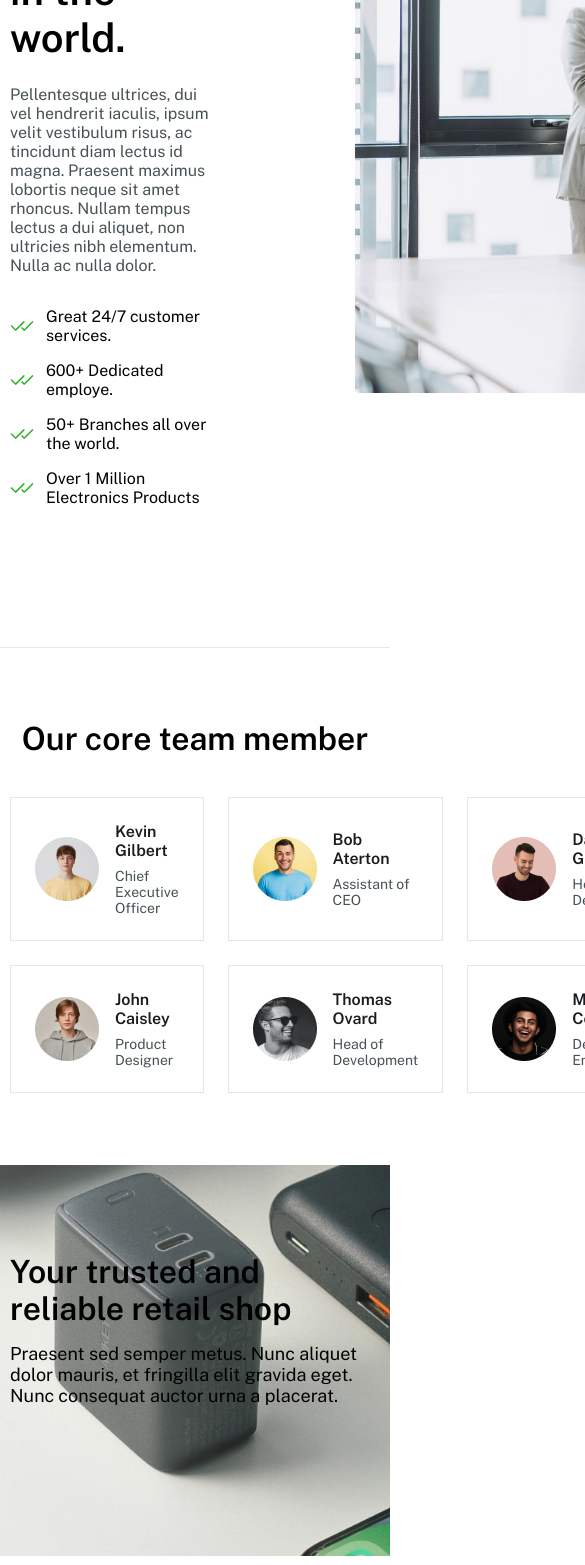
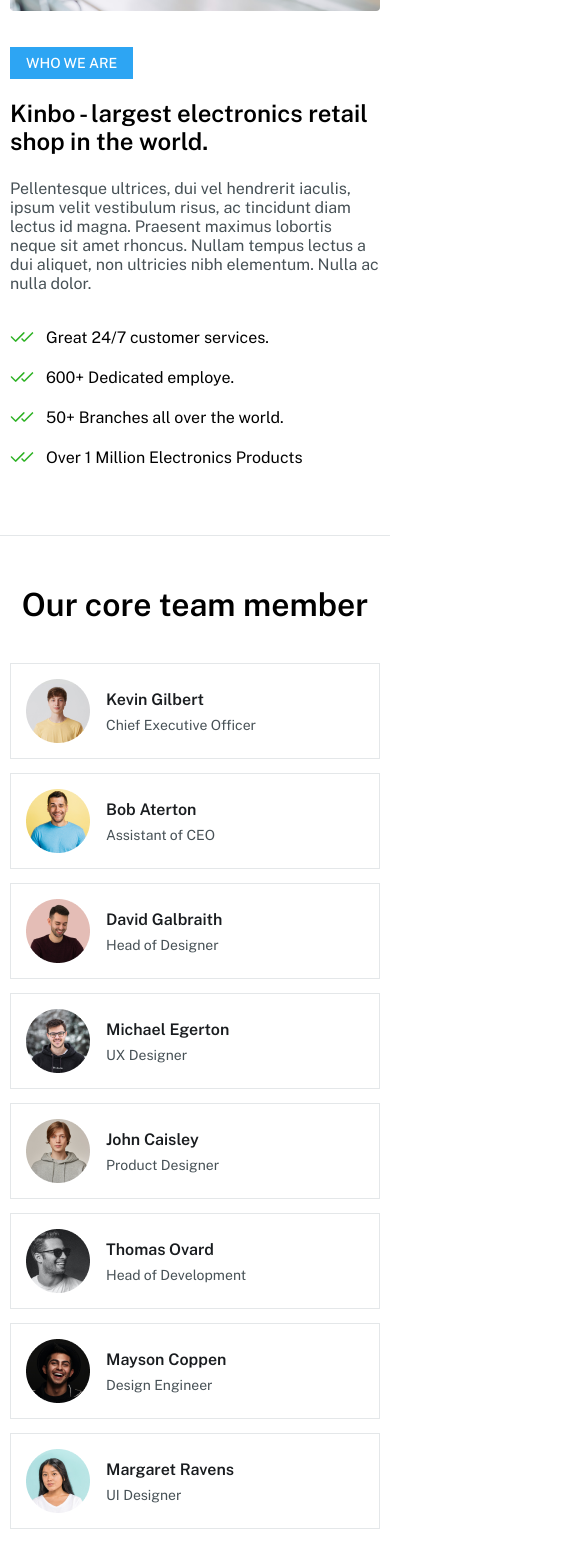
Before and after one commit to R4AYA4R/CliconSiteOnReact, a React (Create React App) app: page /about in a window 390 px wide. Shown: the part 432-1997 px from the top of the page, 585 px wide, since content can reach past the window. Built offline with nearby package versions, Linux system fonts and the light colour scheme; data requests are answered from the project's data file.

Commit message:
added adaptive about us page

```diff
--- a/db.json
+++ b/db.json
@@ -33,7 +33,7 @@
       "price": 890,
       "priceFilter": "$500 to $1,000",
       "amount": 1,
-      "rating": 0,
+      "rating": 3,
       "totalPrice": 890
     },
     {
@@ -184,6 +184,13 @@
       "text": "asdfasdfasdfasf",
       "rating": 3,
       "id": 9
+    },
+    {
+      "name": "Michael",
+      "nameFor": "Wired Over-Ear Hyrocopter with USB",
+      "text": "asdfasdfasdfasdfasdfasf",
+      "rating": 3,
+      "id": 10
     }
   ],
   "productsBasket": [
@@ -260,6 +267,19 @@
       "usualProductId": 5,
       "forUser": "bob@gmail.com",
       "id": 8
+    },
+    {
+      "name": "Wired Over-Ear Hyrocopter with USB",
+      "category": "Electronics Devices",
+      "image": "/images/sectionCatalog/Image (1).png",
+      "price": 890,
+      "rating": 3,
+      "priceFilter": "$500 to $1,000",
+      "amount": 5,
+      "totalPrice": 4450,
+      "usualProductId": 3,
+      "forUser": "michael@gmail.com",
+      "id": 9
     }
   ]
 }
--- a/src/index.css
+++ b/src/index.css
@@ -2377,6 +2377,26 @@ a {
     .flashItem__info-title{
         font-size: 13px;
     }
+
+    .sectionAbout__top-img{
+        max-width: 500px;
+    }
+
+    .sectionAbout__top{
+        gap: 36px;
+    }
+
+    .sectionTeam__team{
+        gap: 14px;
+    }
+
+    .team__item{
+        padding: 15px;
+    }
+
+    .sectionTrusted{
+        padding: 88px 0 150px 50px;
+    }
 }
 
 @media (max-width:1100px){
@@ -2435,6 +2455,10 @@ a {
         flex-wrap: wrap;
         gap: 5px 16px; /* указываем первым значением gap для рядов(по вертикали),а вторым - gap для колонок(по горизонтали) */
     }
+
+    .sectionTeam__team{
+        grid-template-columns: repeat(3,1fr);
+    }
 }
 
 @media (max-width:970px){
@@ -2500,6 +2524,15 @@ a {
     .productsBlock__top-inputBlock{
         min-width: 300px;
     }
+
+    .top__info-title{
+        font-size: 24px;
+    }
+
+
+    .sectionAbout__top{
+        padding: 70px 0;
+    }
 }
 
 @media (max-width:870px) {
@@ -2538,7 +2571,21 @@ a {
         max-width: 40px;
     }
 
-
+    .sectionAbout__top{
+        flex-direction: column;
+    }
+
+    .sectionAbout__top-img{
+        order: -1;
+    }
+
+    .sectionTeam__team{
+        grid-template-columns: repeat(2,1fr);
+    }
+
+    .sectionTrusted{
+        padding: 88px 0 100px 50px;
+    }
 }
 
 @media (max-width:800px){
@@ -2664,6 +2711,19 @@ a {
         margin-bottom: 50px;
     }
 
+    .sectionAbout__top,
+    .sectionTeam__inner{
+        padding: 50px 0;
+    }
+
+    .sectionTrusted{
+        margin-bottom: 50px;
+    }
+
+    .sectionTrusted{
+        padding: 88px 0 100px 20px;
+    }
+
 }
 
 @media (max-width:690px){
@@ -2785,6 +2845,7 @@ a {
     .sectionCatalog__productsBlock-pagination{
         margin: 40px 0;
     }
+
 }
 
 @media (max-width:550px) {
@@ -2825,6 +2886,23 @@ a {
     .products__item-img{
         align-self: center;
     }
+
+    .sectionAbout__top-img{
+        max-width: 100%;
+    }
+
+    .sectionTeam__team{
+        grid-template-columns: 1fr;
+    }
+
+    .sectionTrusted__title{
+        font-size: 24px;
+    }
+
+    .sectionTrusted {
+        padding: 50px 0 50px 10px;
+    }
+
 
 }
 
@@ -2885,4 +2963,8 @@ a {
     .btnLeft__imgLeft{
         max-width: 30px;
     }
-}
+
+    .sectionTrusted__text{
+        font-size: 16px;
+    }
+}
```
